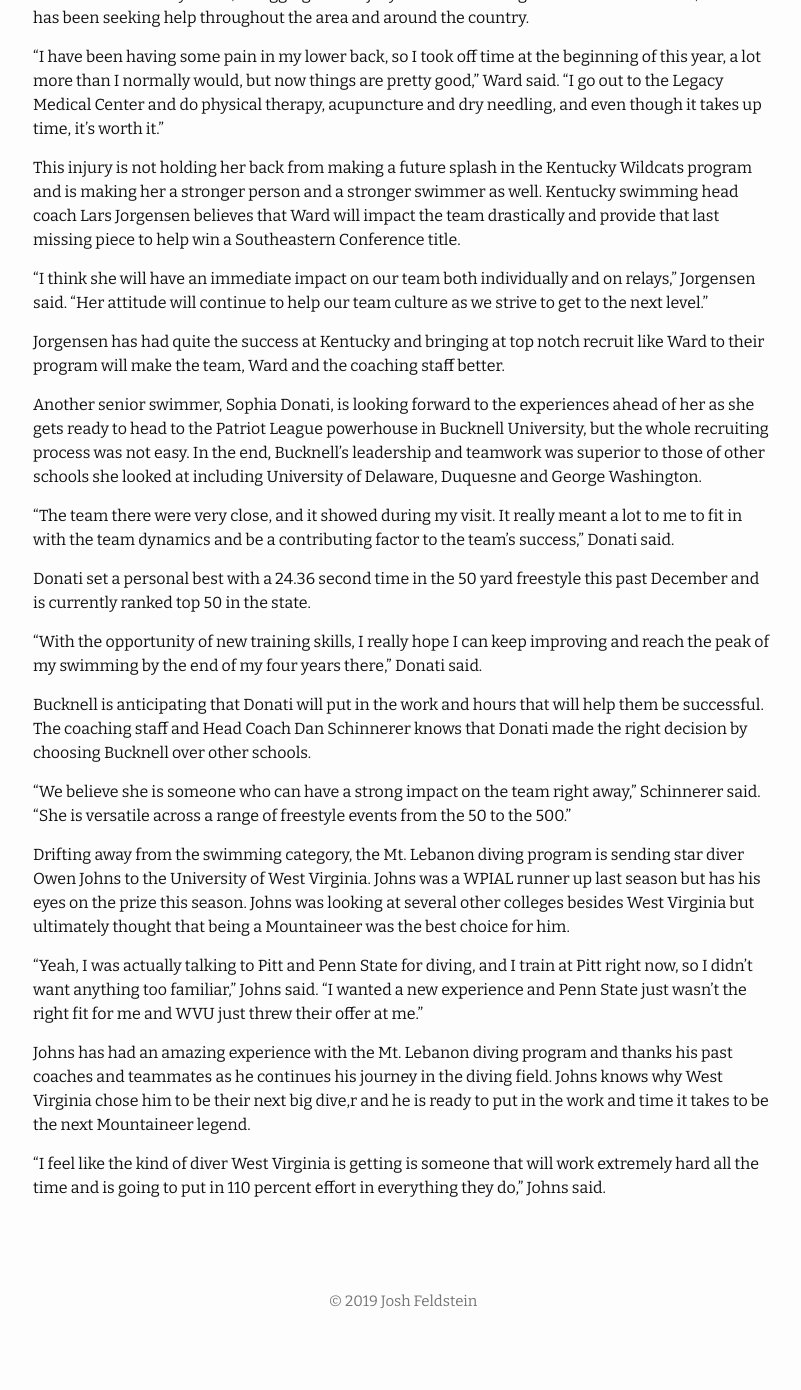
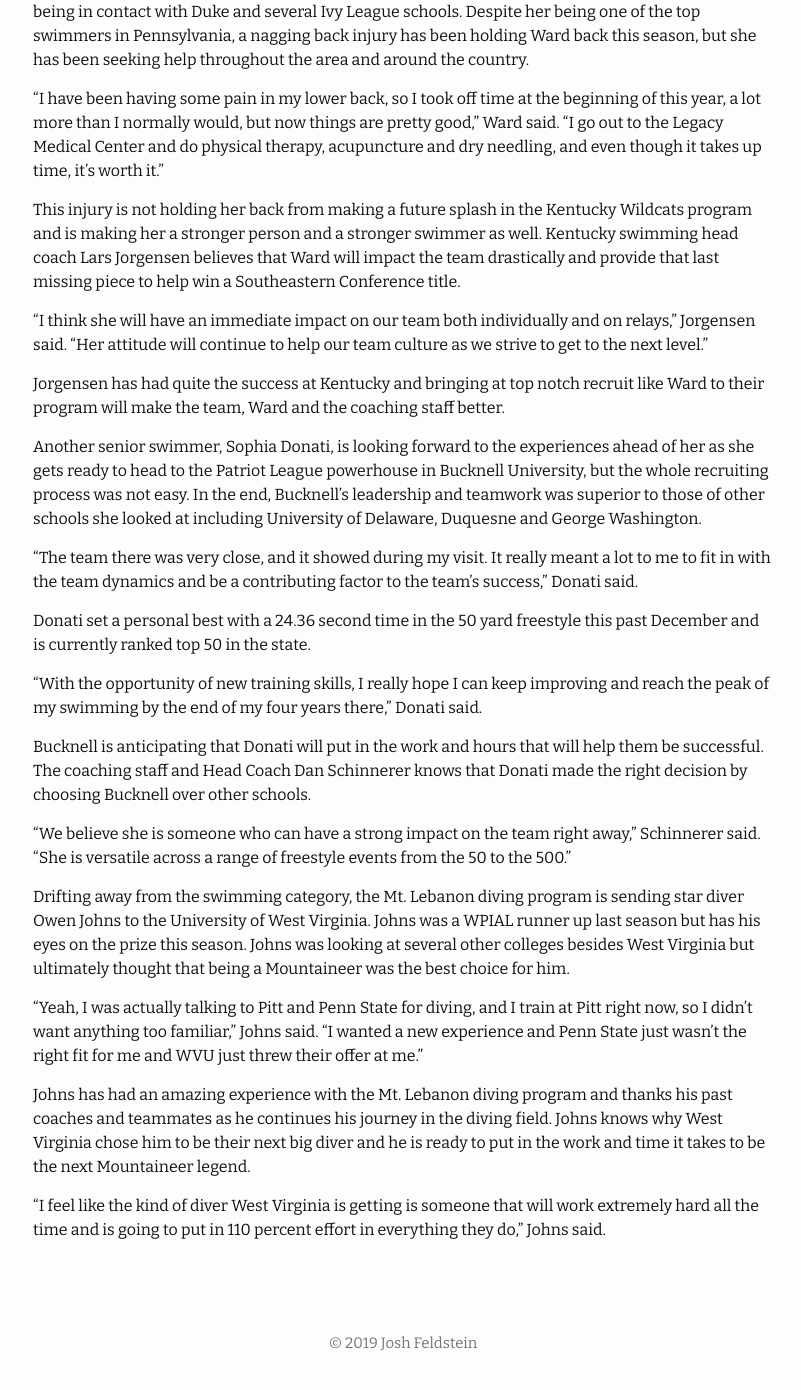
Before and after one commit to joshfeldstein/joshfeldstein.github.io, a Jekyll site: the page built from _posts/2019-02-18-swimming-and-diving.markdown, in a window 1280 px wide and 1400 px high, scrolled down 704 px. Shown: the top 1390 px of the window, without its empty margins (237-1038 px from the left). Built offline with Jekyll 4.4.1, drawn with Linux system fonts in a browser that asks for light colours; before the commit the page ends 2062 px from its top, so only the background shows below that; some of the changed text lies outside the part shown.

Commit message:
Update 2019-02-18-swimming-and-diving.markdown

```diff
--- a/_posts/2019-02-18-swimming-and-diving.markdown
+++ b/_posts/2019-02-18-swimming-and-diving.markdown
@@ -24,7 +24,7 @@ Jorgensen has had quite the success at Kentucky and bringing at top notch recrui
 
 Another senior swimmer, Sophia Donati, is looking forward to the experiences ahead of her as she gets ready to head to the Patriot League powerhouse in Bucknell University, but the whole recruiting process was not easy. In the end, Bucknell’s leadership and teamwork was superior to those of other schools she looked at including University of Delaware, Duquesne and George Washington.
 
-“The team there were very close, and it showed during my visit. It really meant a lot to me to fit in with the team dynamics and be a contributing factor to the team’s success,” Donati said.
+“The team there was very close, and it showed during my visit. It really meant a lot to me to fit in with the team dynamics and be a contributing factor to the team’s success,” Donati said.
 
 Donati set a personal best with a 24.36 second time in the 50 yard freestyle this past December and is currently ranked top 50 in the state.
 
@@ -38,6 +38,6 @@ Drifting away from the swimming category, the Mt. Lebanon diving program is send
 
 “Yeah, I was actually talking to Pitt and Penn State for diving, and I train at Pitt right now, so I didn’t want anything too familiar,” Johns said. “I wanted a new experience and Penn State just wasn’t the right fit for me and WVU just threw their offer at me.”
 
-Johns has had an amazing experience with the Mt. Lebanon diving program and thanks his past coaches and teammates as he continues his journey in the diving field. Johns knows why West Virginia chose him to be their next big dive,r and he is ready to put in the work and time it takes to be the next Mountaineer legend.
+Johns has had an amazing experience with the Mt. Lebanon diving program and thanks his past coaches and teammates as he continues his journey in the diving field. Johns knows why West Virginia chose him to be their next big diver and he is ready to put in the work and time it takes to be the next Mountaineer legend.
 
 “I feel like the kind of diver West Virginia is getting is someone that will work extremely hard all the time and is going to put in 110 percent effort in everything they do,” Johns said.
```
Also changed, not shown: other parts of _posts/2019-02-18-swimming-and-diving.markdown (+1 -1 lines).
